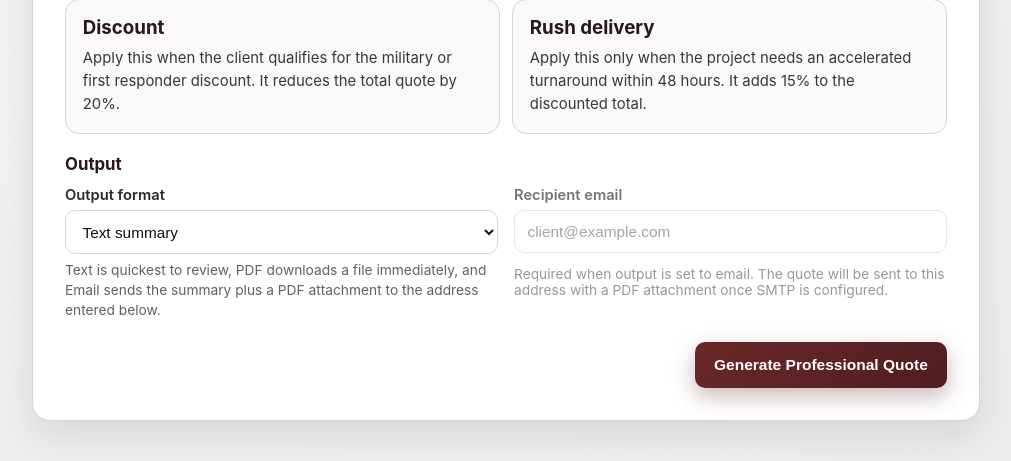
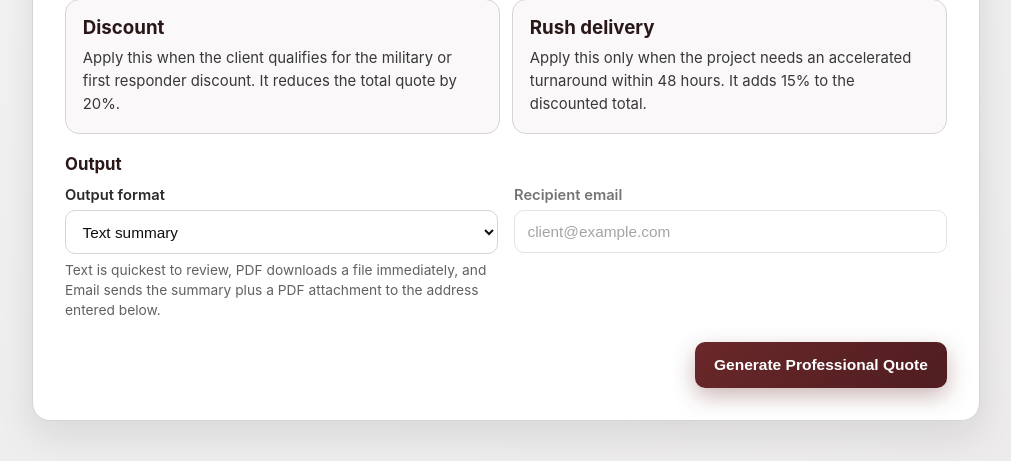
Before and after one commit to GRABOWSKIGROUP/Website-Quote, a Flask app: page / in a window 1280 px wide. Shown: the part 1581-2042 px from the top of the page, without its empty margins (134-1145 px from the left). Run offline with Flask 2, Linux system fonts and the light colour scheme.

Commit message:
Remove SMTP helper note from email field

```diff
--- a/templates/form.html
+++ b/templates/form.html
@@ -558,7 +558,6 @@
                 <div class="field" id="email_wrap">
                   <label for="email">Recipient email</label>
                   <input id="email" type="email" name="email" placeholder="client@example.com" />
-                  <p class="note">Required when output is set to email. The quote will be sent to this address with a PDF attachment once SMTP is configured.</p>
                 </div>
               </div>
             </section>
```
